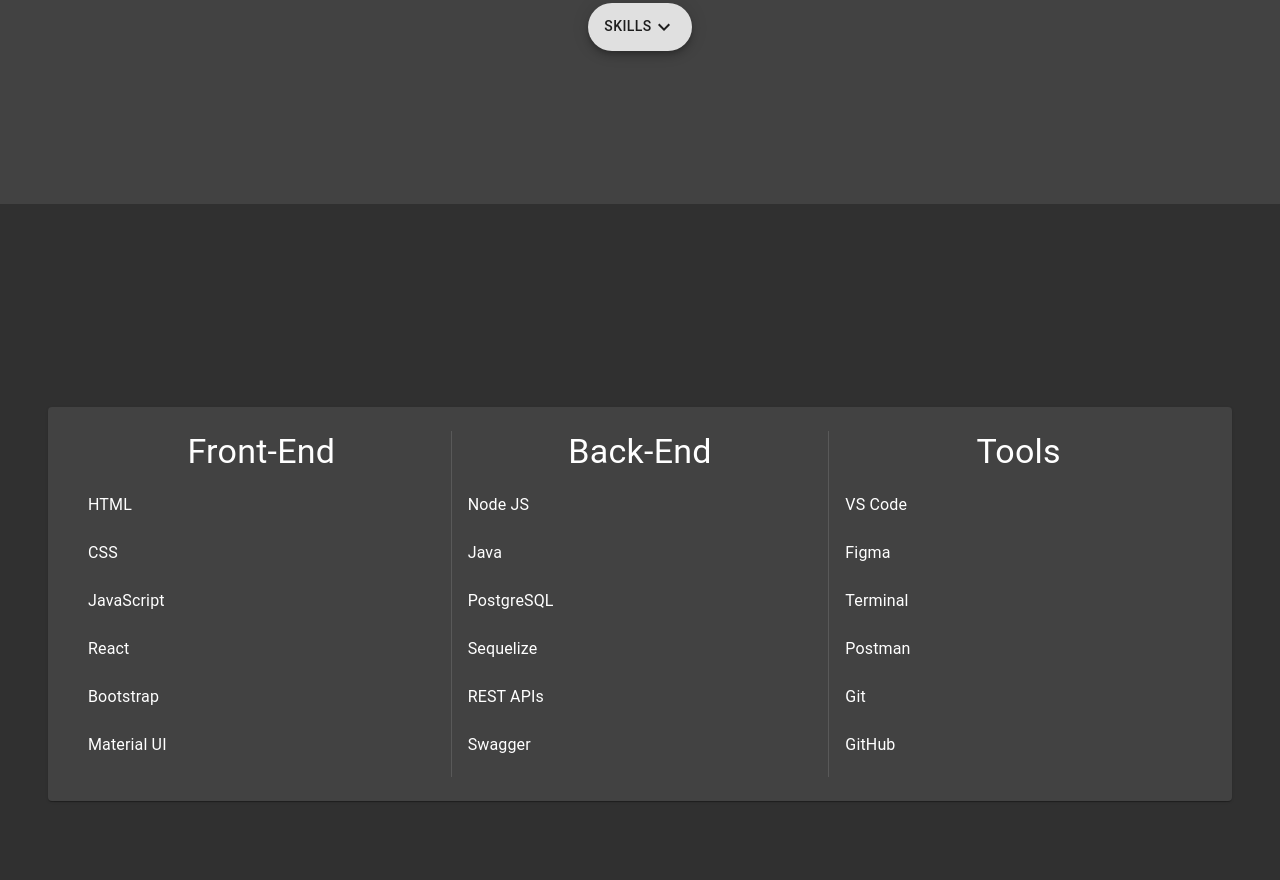
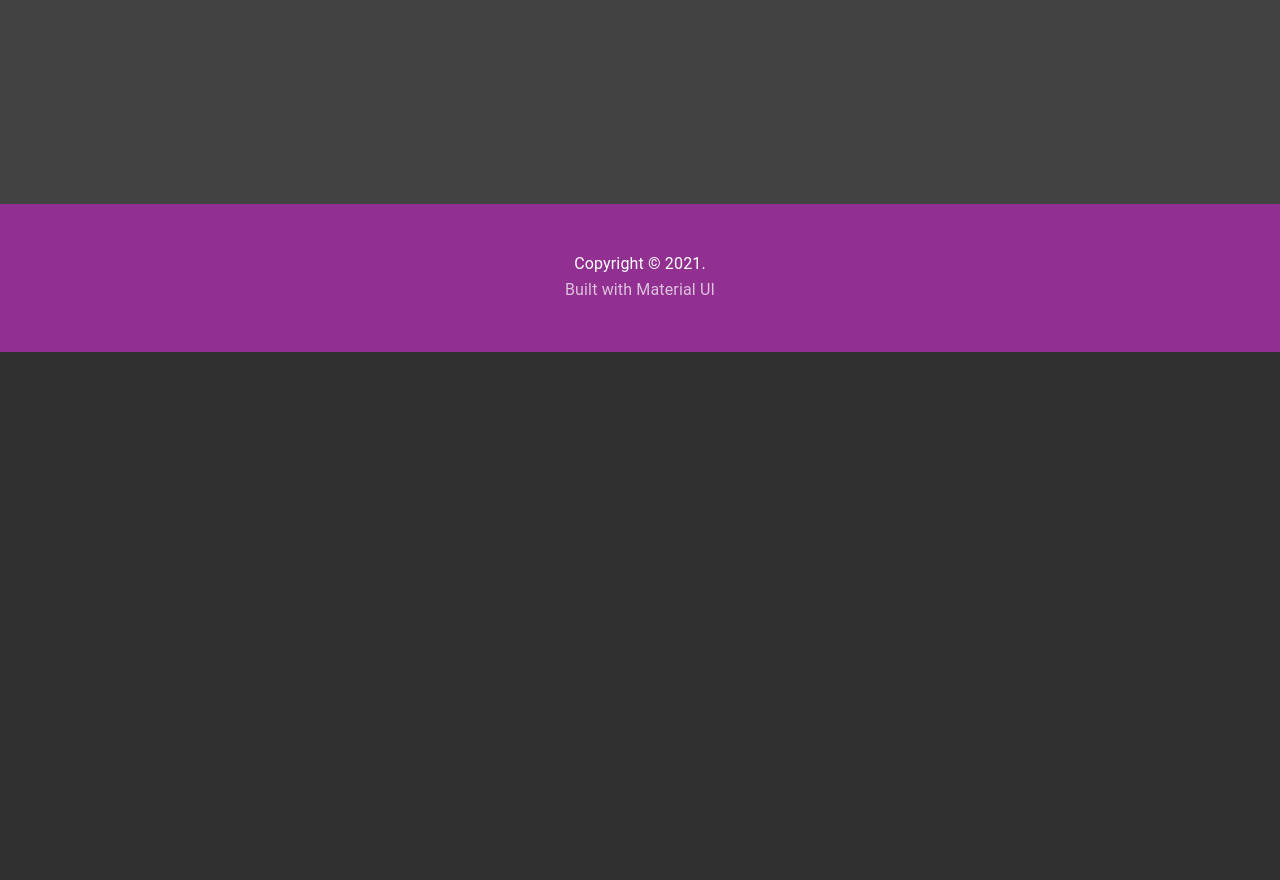
Before and after one commit to CBroaders12/conor-dev-portfolio, a Gatsby site: page / in a window 1280 px wide. Shown: the part 1460-2340 px from the top of the page. After the commit the page ends 1812 px from the top, so only its background shows below. Built offline with nearby package versions, Linux system fonts and the light colour scheme; Gatsby itself is replaced by a stand-in of ours.

Commit message:
delete skills section

```diff
--- a/src/components/Landing/About.jsx
+++ b/src/components/Landing/About.jsx
@@ -82,12 +82,6 @@ const About = () => {
 					</Typography>
 				</Grid>
 			</Grid>
-			<Grid container item justifyContent='center'>
-				<Fab size='large' variant='extended' href='#skills'>
-					<Typography variant='button'>Skills</Typography>
-					<ExpandMore />
-				</Fab>
-			</Grid>
 		</Grid>
 	);
 };
--- a/src/components/Landing/Landing.jsx
+++ b/src/components/Landing/Landing.jsx
@@ -3,7 +3,6 @@ import { makeStyles } from '@material-ui/styles';
 
 import Splash from './Splash';
 import About from './About';
-import Skills from './Skills';
 
 const useStyles = makeStyles((theme) => ({
 	root: {
@@ -17,7 +16,6 @@ const Landing = () => {
 		<div className={classes.root}>
 			<Splash />
 			<About />
-			<Skills />
 		</div>
 	);
 };
--- a/src/components/Landing/Skills.jsx
+++ /dev/null
@@ -1,156 +0,0 @@
-import React from 'react';
-import Grid from '@material-ui/core/Grid';
-import Typography from '@material-ui/core/Typography';
-import Divider from '@material-ui/core/Divider';
-import Paper from '@material-ui/core/Paper';
-import List from '@material-ui/core/List';
-import ListItem from '@material-ui/core/ListItem';
-import ListItemText from '@material-ui/core/ListItemText';
-import { makeStyles } from '@material-ui/styles';
-
-const useStyles = makeStyles((theme) => ({
-	root: {
-		padding: theme.spacing(6),
-		height: '100vh',
-	},
-	container: {
-		maxWidth: theme.breakpoints.values.lg,
-	},
-	paper: {
-		width: '100%',
-		padding: theme.spacing(3),
-	},
-}));
-
-const Skills = () => {
-	const classes = useStyles();
-
-	return (
-		<Grid
-			id='skills'
-			className={classes.root}
-			container
-			direction='column'
-			justifyContent='space-evenly'
-			alignItems='center'
-		>
-			<Grid
-				className={classes.container}
-				container
-				direction='row'
-				alignItems='center'
-				justifyContent='center'
-				spacing={0}
-			>
-				<Paper className={classes.paper}>
-					<Grid
-						className={classes.container}
-						container
-						direction='row'
-						alignItems='center'
-						justifyContent='center'
-						spacing={0}
-					>
-						<Grid
-							item
-							container
-							direction='column'
-							justifyContent='space-between'
-							md={4}
-						>
-							<Typography variant='h4' align='center'>
-								Front-End
-							</Typography>
-							<List>
-								<ListItem>
-									<ListItemText primary='HTML' />
-								</ListItem>
-								<ListItem>
-									<ListItemText primary='CSS' />
-								</ListItem>
-								<ListItem>
-									<ListItemText primary='JavaScript' />
-								</ListItem>
-								<ListItem>
-									<ListItemText primary='React' />
-								</ListItem>
-								<ListItem>
-									<ListItemText primary='Bootstrap' />
-								</ListItem>
-								<ListItem>
-									<ListItemText primary='Material UI' />
-								</ListItem>
-							</List>
-						</Grid>
-						<Divider orientation='vertical' flexItem />
-						<Grid
-							item
-							container
-							direction='column'
-							justifyContent='space-between'
-							md
-						>
-							<Typography variant='h4' align='center'>
-								Back-End
-							</Typography>
-							<List>
-								<ListItem>
-									<ListItemText primary='Node JS' />
-								</ListItem>
-								<ListItem>
-									<ListItemText primary='Java' />
-								</ListItem>
-								<ListItem>
-									<ListItemText primary='PostgreSQL' />
-								</ListItem>
-								<ListItem>
-									<ListItemText primary='Sequelize' />
-								</ListItem>
-								<ListItem>
-									<ListItemText primary='REST APIs' />
-								</ListItem>
-								<ListItem>
-									<ListItemText primary='Swagger' />
-								</ListItem>
-							</List>
-						</Grid>
-						<Divider orientation='vertical' flexItem />
-						<Grid
-							item
-							container
-							direction='column'
-							justifyContent='space-between'
-							md={4}
-						>
-							<Typography variant='h4' align='center'>
-								Tools
-							</Typography>
-							<List>
-								<ListItem>
-									<ListItemText primary='VS Code' />
-								</ListItem>
-								<ListItem>
-									<ListItemText primary='Figma' />
-								</ListItem>
-								<ListItem>
-									<ListItemText primary='Terminal' />
-								</ListItem>
-								<ListItem>
-									<ListItemText primary='Postman' />
-								</ListItem>
-								<ListItem>
-									<ListItemText primary='Git' />
-								</ListItem>
-								<ListItem>
-									<ListItemText primary='GitHub' />
-								</ListItem>
-							</List>
-						</Grid>
-					</Grid>
-				</Paper>
-			</Grid>
-		</Grid>
-	);
-};
-
-export default Skills;
```
